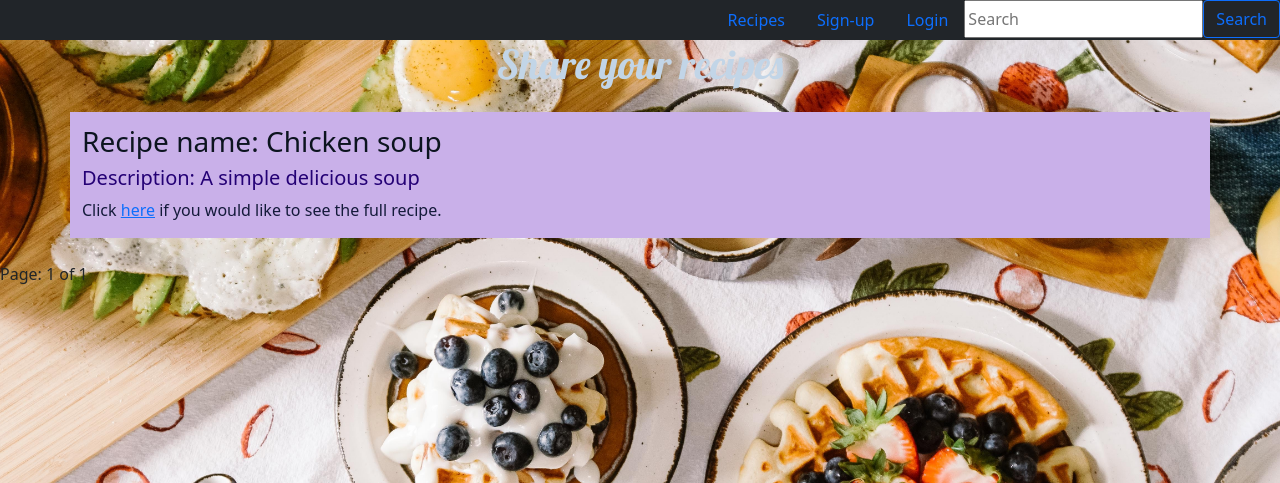
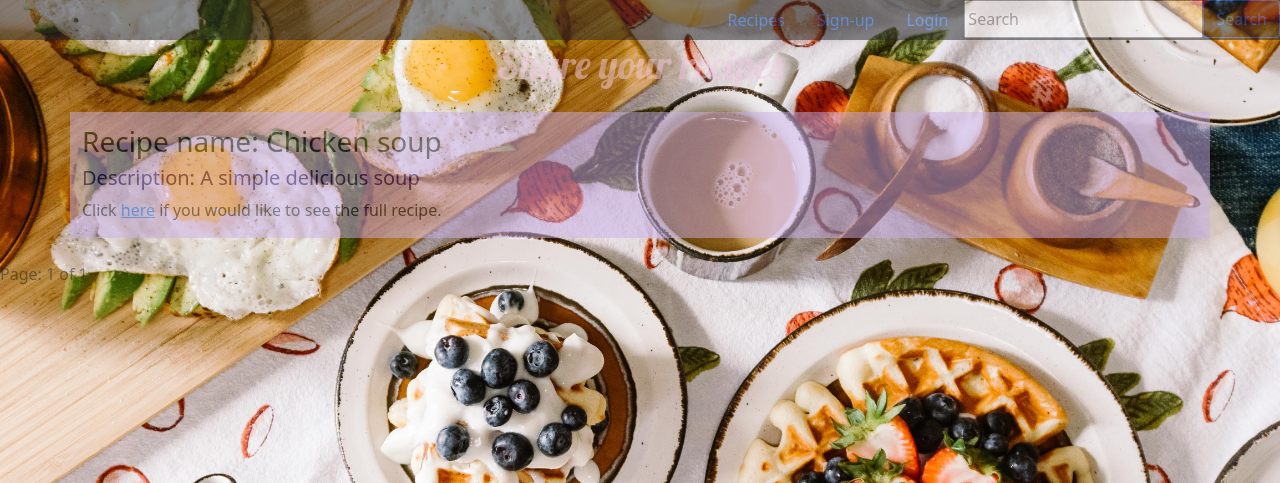
Before and after one commit to Code-Institute-Submissions/Kat24C-recipe_JanResub, a Django app: page / in a window 1280 px wide. Shown: the top 483 px of the page. Run offline with Django 3.2, Linux system fonts and the light colour scheme; data comes from the database, SQL or seed files in the repository; some libraries are stand-ins or nearby versions.

```diff
--- a/recipe_share/settings.py
+++ b/recipe_share/settings.py
@@ -86,9 +86,10 @@ TEMPLATES = [
         'OPTIONS': {
             'context_processors': [
                 'django.template.context_processors.debug',
-                'django.template.context_processors.request',
+                'django.template.context_processors.request',  # required by allauth
                 'django.contrib.auth.context_processors.auth',
                 'django.contrib.messages.context_processors.messages',
+                'django.template.context_processors.media',
             ],
         },
     },
--- a/static/css/style.css
+++ b/static/css/style.css
@@ -8,7 +8,7 @@ body {
     background-attachment: fixed;
     background-position: center;
     background-size: 130%;
-
+    opacity: 0.5;
 }
 
 /* A simple container */
@@ -36,7 +36,7 @@ body {
 /* Font size, colour and positioning */
 
 h1 {
-    color: rgb(194, 213, 231);
+    color: rgb(241, 200, 224);
     text-align: center;
     font-family: Lobster , 'Courier New', sans-serif;
 }
```
